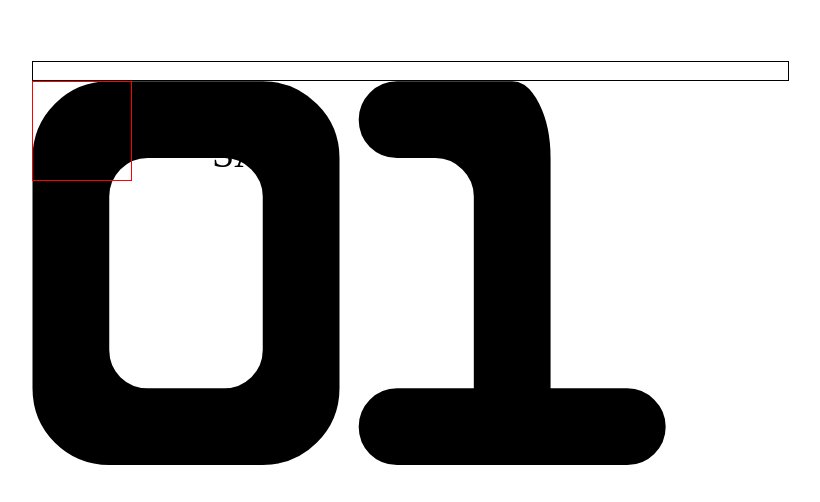
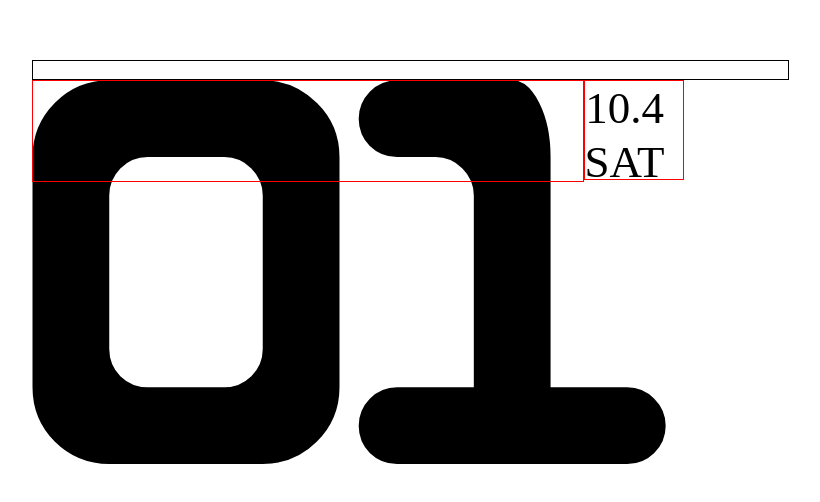
Before and after one commit to goshiso/kindle-time, a plain HTML site: page index.html in a window 1280 px wide. Shown: the part 279-781 px from the top of the page, without its empty margins (230-1050 px from the left). Drawn offline with Linux system fonts and the light colour scheme; a web font is replaced by a local one.

Commit message:
Update index.html

```diff
--- a/index.html
+++ b/index.html
@@ -31,6 +31,13 @@
     align-items: flex-start;
   }
 
+  .date-all {
+    display: flex;
+    flex-direction: row;  /* 垂直排列 */
+    justify-content: flex-start;
+    align-items: flex-start;
+  }
+
   .time {
     width: 757px;   /* div固定宽度 */
     height: 110px;  /* div固定高度 */
@@ -46,6 +53,15 @@
     box-sizing: border-box;
   }
 
+  .date-left {
+    width: 100px;   /* div固定宽度 */
+    height: 100px;  /* div固定高度 */
+    border: 1px solid red;
+    display: flex;
+    flex-direction: column;
+    justify-content: flex-start; /* 垂直居左 */
+    align-items: flex-start;     /* 水平居上 */
+  }
 
   .date {
     width: 100px;   /* div固定宽度 */
@@ -56,7 +72,7 @@
     justify-content: flex-start; /* 垂直居中 */
     align-items: flex-start;     /* 水平居中 */
     font-family: DATE;
-    font-size: 40px;
+    font-size: 45px;
     text-align: center;
     line-height: 1.2;
     box-sizing: border-box;
@@ -67,12 +83,16 @@
 
 <div class="app">
   <div class="time">01<br>01</div>
-  <div class="date">10.4<br>SAT</div>
+  <div class="date-all">
+    <div class="date-left"></div>
+    <div class="date">10.4<br>SAT</div>
+  </div>
 </div>
 
 <script>
 (function(){
   var domTime = document.querySelector('.time');
+  var domDateLeft = document.querySelector('.date-left');
   var domDate = document.querySelector('.date');
 
   // 更新时间
@@ -92,11 +112,11 @@
     var timeText = hh + "<br>" + mm;
 
     if (domTime.innerHTML != timeText) domTime.innerHTML = "01<br>01";
-      if (hh == "02") {
-
-        domTime.style.height = "20px";
-        domDate.innerHTML = "&nbsp;&nbsp;&nbsp;&nbsp;&nbsp;&nbsp;&nbsp;&nbsp;&nbsp;&nbsp;&nbsp;&nbsp;&nbsp;&nbsp;&nbsp;&nbsp;&nbsp;&nbsp;&nbsp;&nbsp;&nbsp;&nbsp;&nbsp;&nbsp;&nbsp;&nbsp;&nbsp;&nbsp;&nbsp;&nbsp;&nbsp;&nbsp;&nbsp;&nbsp;&nbsp;&nbsp;10.4<br>SAT";
-      }
+    if (hh == "02") {
+      domTime.style.height = "20px";
+      domDateLeft.style.width = "550px";
+      domDate.innerHTML = "10.4<br>SAT";
+    }
   }
 
   // 计算到下一分钟整点的毫秒数，然后在那时更新并递归调度下一次
```
